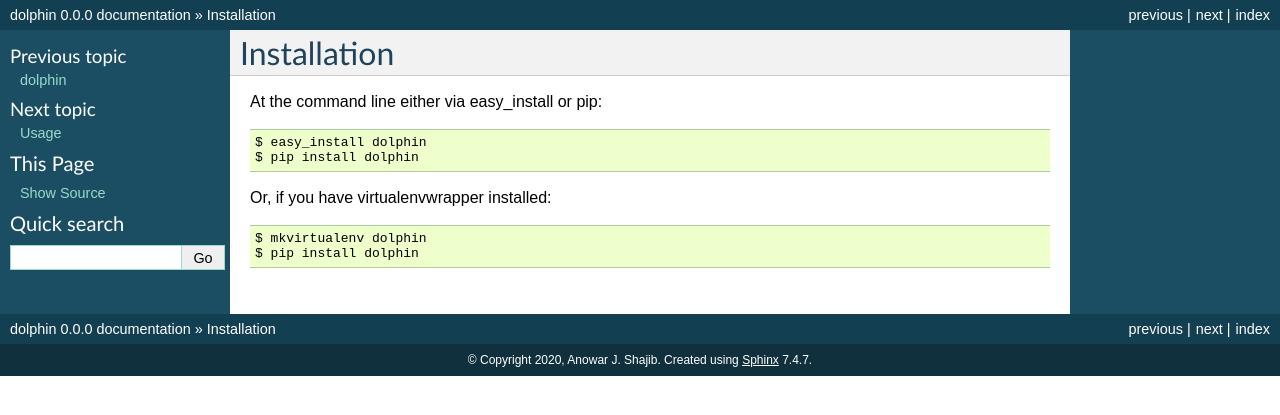
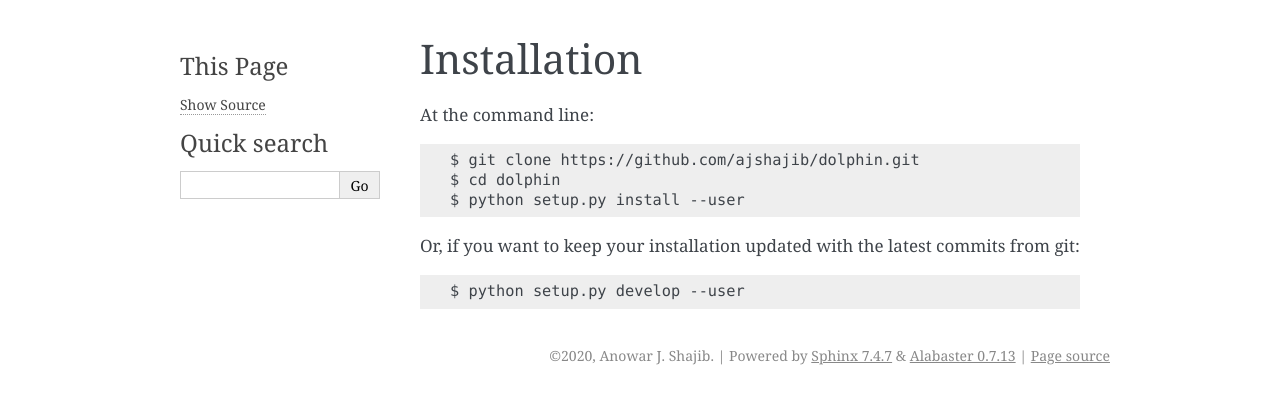
Before and after one commit to ajshajib/dolphin, a Sphinx documentation site: the page built from docs/installation.rst, in a window 1280 px wide. Shown: the top 415 px of the page. Built offline with Sphinx 7.4.7, drawn with Linux system fonts in a browser that asks for light colours.

Commit message:
Update README.rst and setup readthedocs

```diff
--- a/docs/conf.py
+++ b/docs/conf.py
@@ -100,7 +100,7 @@ pygments_style = 'sphinx'
 
 # The theme to use for HTML and HTML Help pages.  See the documentation for
 # a list of builtin themes.
-html_theme = 'default'
+html_theme = 'alabaster'
 
 # Theme options are theme-specific and customize the look and feel of a theme
 # further.  For a list of options available for each theme, see the
@@ -137,7 +137,7 @@ html_static_path = ['_static']
 
 # If true, SmartyPants will be used to convert quotes and dashes to
 # typographically correct entities.
-#html_use_smartypants = True
+html_use_smartypants = True
 
 # Custom sidebar templates, maps document names to template names.
 #html_sidebars = {}
--- a/docs/installation.rst
+++ b/docs/installation.rst
@@ -2,12 +2,13 @@
 Installation
 ============
 
-At the command line either via easy_install or pip::
+At the command line::
 
-    $ easy_install dolphin
-    $ pip install dolphin
+    $ git clone https://github.com/ajshajib/dolphin.git
+    $ cd dolphin
+    $ python setup.py install --user
 
-Or, if you have virtualenvwrapper installed::
+Or, if you want to keep your installation updated with the latest commits from
+git::
 
-    $ mkvirtualenv dolphin
-    $ pip install dolphin
+    $ python setup.py develop --user
```
Also changed, not shown: CONTRIBUTING.rst (+2 -7 lines), README.rst (+13 -3 lines).
